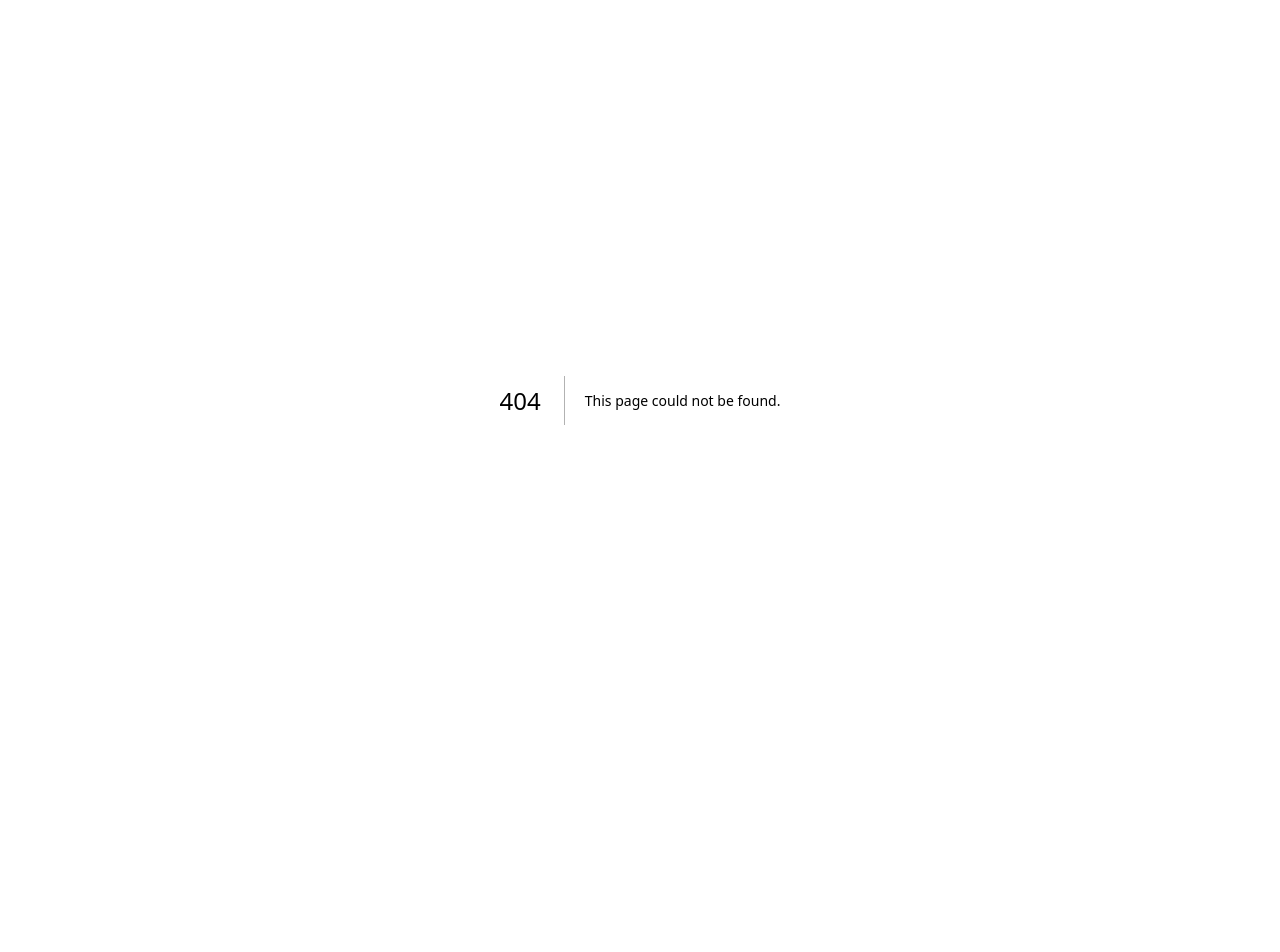
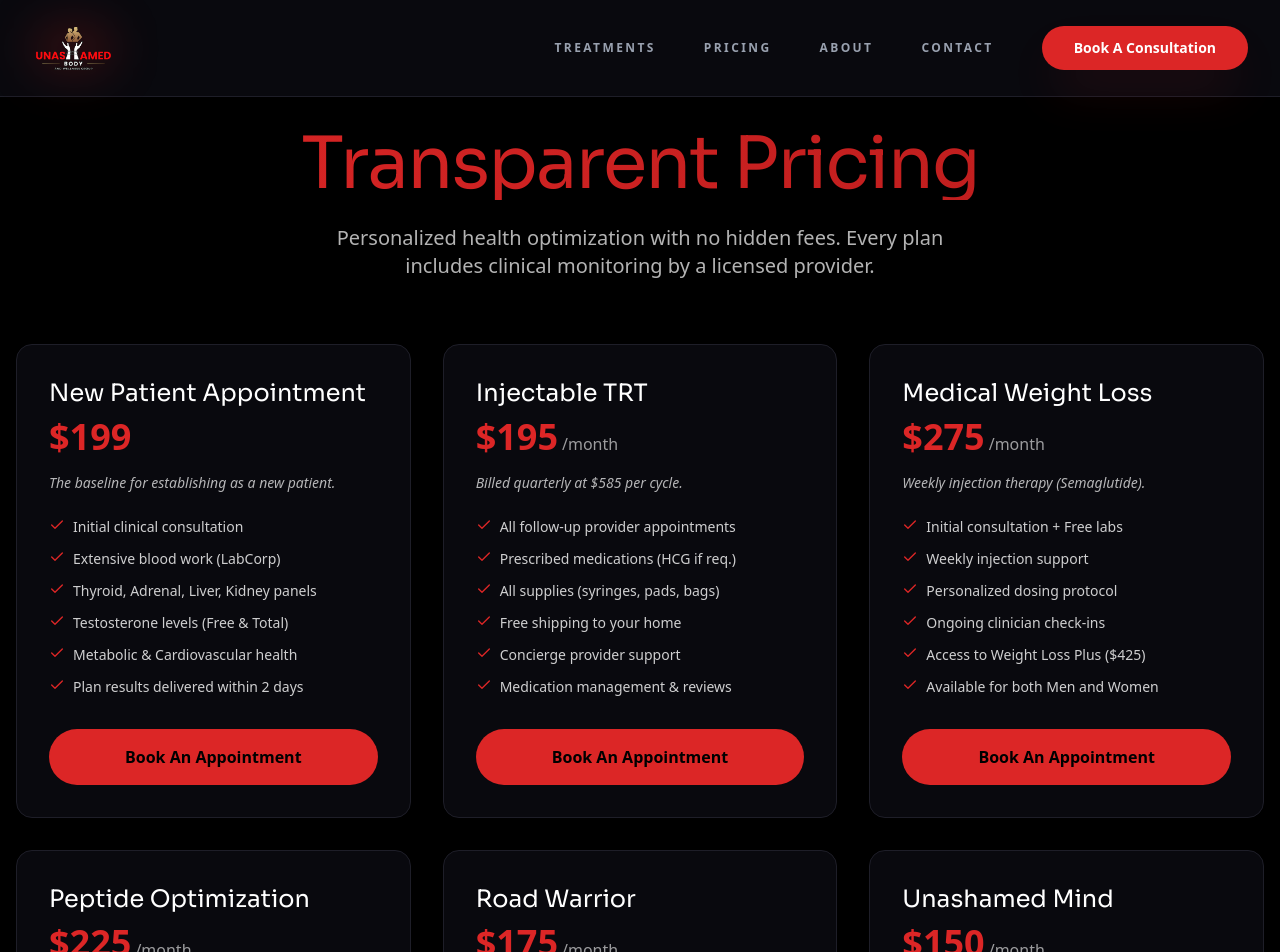
Before and after one commit to boredluisj/unashamed-body-v2, a Next.js app: page /Pricing in a window 1280 px wide. Before the commit this address had no page. Shown: the top 952 px of the page. Before the commit the page ends 800 px from the top, so only its background shows below. Built offline with nearby package versions, Linux system fonts and the light colour scheme.

Commit message:
Fix: Resolve Vercel build errors and restore Pricing module

```diff
--- /dev/null
+++ b/app/Pricing/page.tsx
@@ -0,0 +1,190 @@
+"use client";
+
+import { Check, Info } from "lucide-react";
+import { Navbar } from "@/components/Navbar";
+import { Footer } from "@/components/Footer";
+import { GHLFormEmbed } from "@/components/GHLFormEmbed";
+import { useState } from "react";
+
+const PricingTier = ({
+  title,
+  price,
+  period,
+  description,
+  features,
+  ctaText = "Book An Appointment",
+  onCtaClick,
+  highlight = false
+}: any) => {
+  return (
+    <div className={`p-8 rounded-2xl border ${highlight ? 'border-primary/50 bg-primary/5' : 'border-white/10 bg-white/5'} luxury-glass transition-all duration-300 hover:scale-[1.02]`}>
+      <h3 className="text-2xl font-serif mb-2">{title}</h3>
+      <div className="flex items-baseline gap-1 mb-4">
+        <span className="text-4xl font-bold text-primary">{price}</span>
+        {period && <span className="text-white/60">{period}</span>}
+      </div>
+      <p className="text-white/70 mb-6 text-sm italic">{description}</p>
+      <ul className="space-y-3 mb-8">
+        {features.map((feature: string, i: number) => (
+          <li key={i} className="flex gap-2 text-sm text-white/80">
+            <Check className="w-4 h-4 text-primary shrink-0 transition-transform duration-300 hover:scale-110" />
+            <span>{feature}</span>
+          </li>
+        ))}
+      </ul>
+      <button
+        onClick={onCtaClick}
+        className="w-full py-4 rounded-full bg-primary text-black font-semibold hover:bg-primary-hover transition-colors duration-300"
+      >
+        {ctaText}
+      </button>
+    </div>
+  );
+};
+
+export default function PricingPage() {
+  const [isModalOpen, setIsModalOpen] = useState(false);
+  const [modalUrl, setModalUrl] = useState("");
+
+  const openForm = (url: string) => {
+    setModalUrl(url);
+    setIsModalOpen(true);
+  };
+
+  return (
+    <main className="flex flex-col min-h-screen bg-black text-white">
+      <Navbar />
+      <div className="flex-grow pt-32 pb-20 px-4">
+      <div className="max-w-7xl mx-auto">
+        <div className="text-center mb-16">
+          <h1 className="text-5xl md:text-7xl font-serif mb-6 text-gradient tracking-tight">Transparent Pricing</h1>
+          <p className="text-xl text-white/70 max-w-2xl mx-auto">
+            Personalized health optimization with no hidden fees. Every plan includes clinical monitoring by a licensed provider.
+          </p>
+        </div>
+
+        <div className="grid grid-cols-1 md:grid-cols-2 lg:grid-cols-3 gap-8 mb-20">
+          <PricingTier
+            title="New Patient Appointment"
+            price="$199"
+            description="The baseline for establishing as a new patient."
+            features={[
+              "Initial clinical consultation",
+              "Extensive blood work (LabCorp)",
+              "Thyroid, Adrenal, Liver, Kidney panels",
+              "Testosterone levels (Free & Total)",
+              "Metabolic & Cardiovascular health",
+              "Plan results delivered within 2 days"
+            ]}
+            onCtaClick={() => openForm("https://app.gohighlevel.com/v2/preview/EvMNgI8K2JHws7sLjQqs?notrack=true")}
+            highlight={true}
+          />
+
+          <PricingTier
+            title="Injectable TRT"
+            price="$195"
+            period="/month"
+            description="Billed quarterly at $585 per cycle."
+            features={[
+              "All follow-up provider appointments",
+              "Prescribed medications (HCG if req.)",
+              "All supplies (syringes, pads, bags)",
+              "Free shipping to your home",
+              "Concierge provider support",
+              "Medication management & reviews"
+            ]}
+            onCtaClick={() => openForm("https://app.gohighlevel.com/v2/preview/EvMNgI8K2JHws7sLjQqs?notrack=true")}
+          />
+
+          <PricingTier
+            title="Medical Weight Loss"
+            price="$275"
+            period="/month"
+            description="Weekly injection therapy (Semaglutide)."
+            features={[
+              "Initial consultation + Free labs",
+              "Weekly injection support",
+              "Personalized dosing protocol",
+              "Ongoing clinician check-ins",
+              "Access to Weight Loss Plus ($425)",
+              "Available for both Men and Women"
+            ]}
+            onCtaClick={() => openForm("https://app.gohighlevel.com/v2/preview/7sPEF9hASlDFio4Z3E6U")}
+          />
+
+          <PricingTier
+            title="Peptide Optimization"
+            price="$225"
+            period="/month"
+            description="Growth Hormone & Repair protocols."
+            features={[
+              "Sermorelin (GH Stimulator)",
+              "Pentadeca Arginate (Healing)",
+              "PT-141 + B12 (Libido/Energy)",
+              "Ongoing wellness monitoring",
+              "Medications included in plan",
+              "Discreet Home Delivery"
+            ]}
+            onCtaClick={() => openForm("https://app.gohighlevel.com/v2/preview/EvMNgI8K2JHws7sLjQqs?notrack=true")}
+          />
+
+          <PricingTier
+            title="Road Warrior"
+            price="$175"
+            period="/month"
+            description="Specialized for Truckers. Billed quarterly."
+            features={[
+              "Initial $200 Consultation",
+              "Telehealth while on break",
+              "Meds shipped to truck stops",
+              "Low-T symptom monitoring",
+              "Supplies and shipping included",
+              "Performance Lab Add-ons ($45)"
+            ]}
+            onCtaClick={() => openForm("https://app.gohighlevel.com/v2/preview/rZBeAfDYQhX9yt3TajtD?notrack=true")}
+          />
+
+          <PricingTier
+            title="Unashamed Mind"
+            price="$150"
+            period="/month"
+            description="Mental Health Support & Management."
+            features={[
+              "Psychiatric NP Consultations",
+              "Confidential Medication Management",
+              "Mental Health Coaching",
+              "HIPAA-compliant platform",
+              "$200 as stand-alone service",
+              "Judgment-free support"
+            ]}
+            onCtaClick={() => openForm("https://app.gohighlevel.com/v2/preview/sb7VpA0YbsitEkGxie7h?notrack=true")}
+          />
+        </div>
+
+        <section className="mt-20 p-12 rounded-3xl bg-white/5 border border-white/10 luxury-glass text-center">
+          <Info className="w-12 h-12 text-primary mx-auto mb-6 transition-transform duration-300 hover:rotate-12" />
+          <h2 className="text-3xl font-serif mb-6">Frequently Asked Questions</h2>
+          <div className="grid grid-cols-1 md:grid-cols-2 gap-12 text-left">
+            <div>
+              <h4 className="text-primary font-semibold mb-2">Is lab work included?</h4>
+              <p className="text-white/60">Yes. All new patient consultations ($199) include a full lab panel used to build your clinical treatment plan.</p>
+            </div>
+            <div>
+              <h4 className="text-primary font-semibold mb-2">Do you accept insurance?</h4>
+              <p className="text-white/60">We are cash-pay to ensure high-quality care without insurance restrictions. Many clients use HSA/FSA cards.</p>
+            </div>
+          </div>
+        </section>
+      </div>
+    </div>
+
+      <GHLFormEmbed
+        type="calendar"
+        isOpen={isModalOpen}
+        onClose={() => setIsModalOpen(false)}
+      />
+
+      <Footer />
+    </main>
+  );
+}
--- a/app/road-warrior-program/page.tsx
+++ b/app/road-warrior-program/page.tsx
@@ -1,7 +1,7 @@
 "use client";
 
 import { PageHeader } from "@/components/PageHeader";
-import { Truck, Video, Package, ClipboardCheck, AlertTriangle, Battery, Gauge, Download } from "lucide-react";
+import { Truck, Video, Package, ClipboardCheck, AlertTriangle, Battery, Gauge, Download, Calendar, CheckCircle2 } from "lucide-react";
 import { useState } from "react";
 import { GHLFormEmbed } from "@/components/GHLFormEmbed";
 
```
